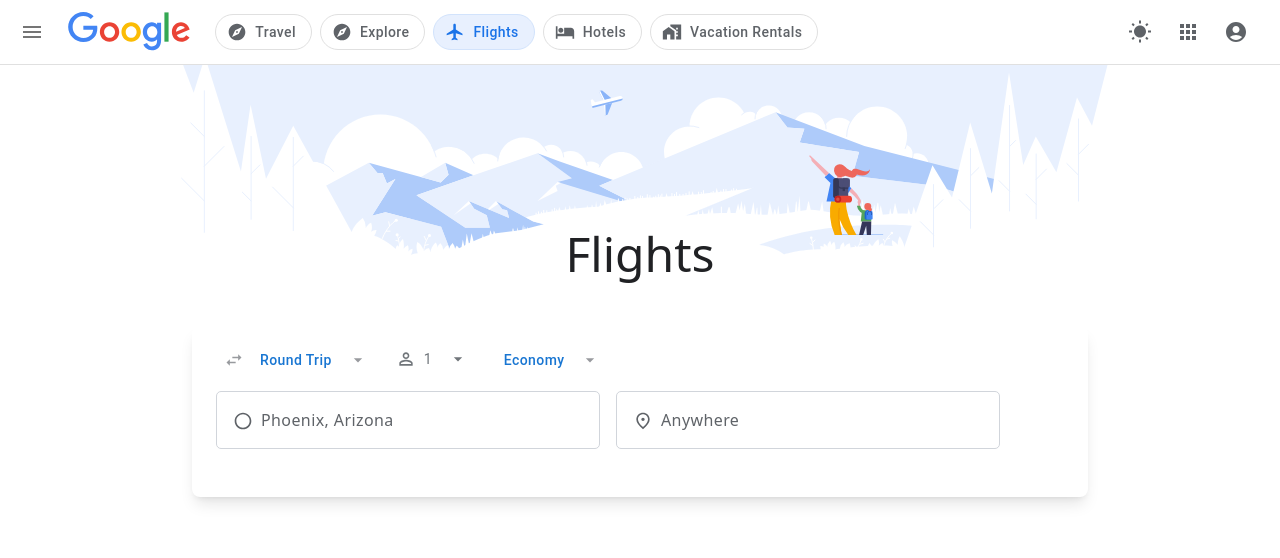
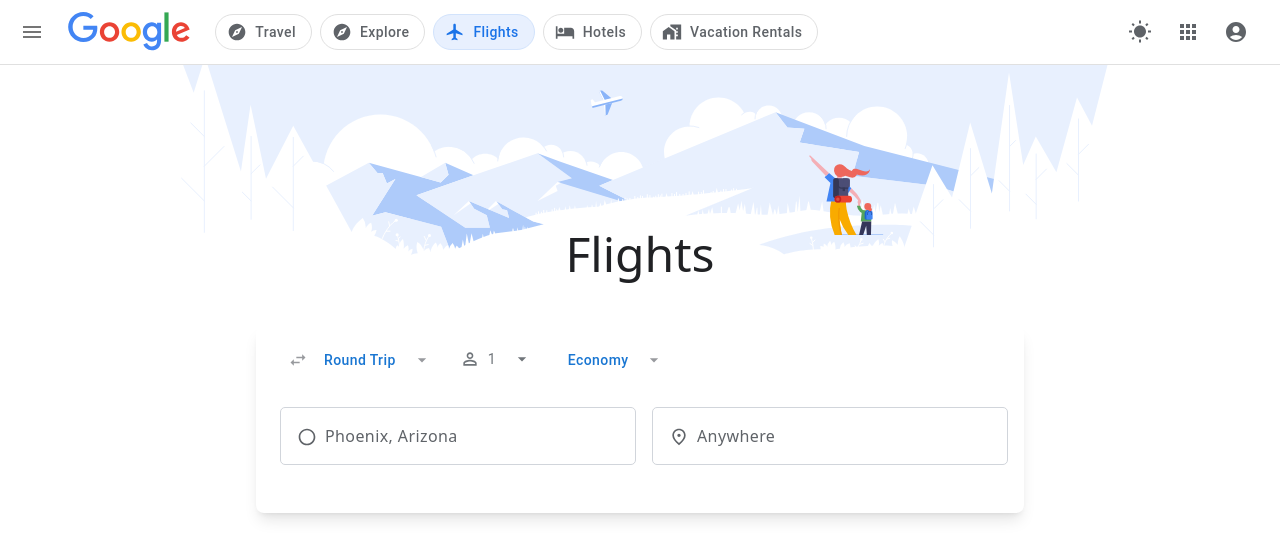
Before and after one commit to Rubilia/flight-search, a React (Vite) app: page / in a window 1280 px wide. Shown: the top 558 px of the page. Built offline with nearby package versions, Linux system fonts and the light colour scheme.

Commit message:
Dynamic resizing for a search box

```diff
--- a/src/components/ImageSection.tsx
+++ b/src/components/ImageSection.tsx
@@ -1,4 +1,3 @@
-import React from "react";
 import flightsImage from "../assets/images/flights_image.svg";
 
 function ImageSection() {
--- a/src/components/SearchComponent/SearchComponent.tsx
+++ b/src/components/SearchComponent/SearchComponent.tsx
@@ -98,13 +98,13 @@
   ];
 
   return (
-    <div className="bg-white shadow-lg rounded-lg p-4 mt-4 mx-[15%]">
+    <div className="bg-white shadow-lg rounded-lg p-4 mt-4 mx-0 lg:mx-[20%]">
       <div className="flex items-center space-x-4 ml-2">
         <AdvancedDropdownComponent options={travelOptions} />
         <PassengersComponent />
         <AdvancedDropdownComponent options={tickerTypeOptions} />
       </div>
-      <div className="flex items-center space-x-4 ml-2">
+      <div className="flex items-center space-x-4 ml-2 mt-4">
         <LocationSearchComponent
           searchbarIcon={<CircleOutlinedIcon />}
           initialText={"Phoenix, Arizona"}
@@ -117,7 +117,7 @@
         />
       </div>
     </div>
-  );
-};
+  )
+}
 
 export default SearchComponent;
```
